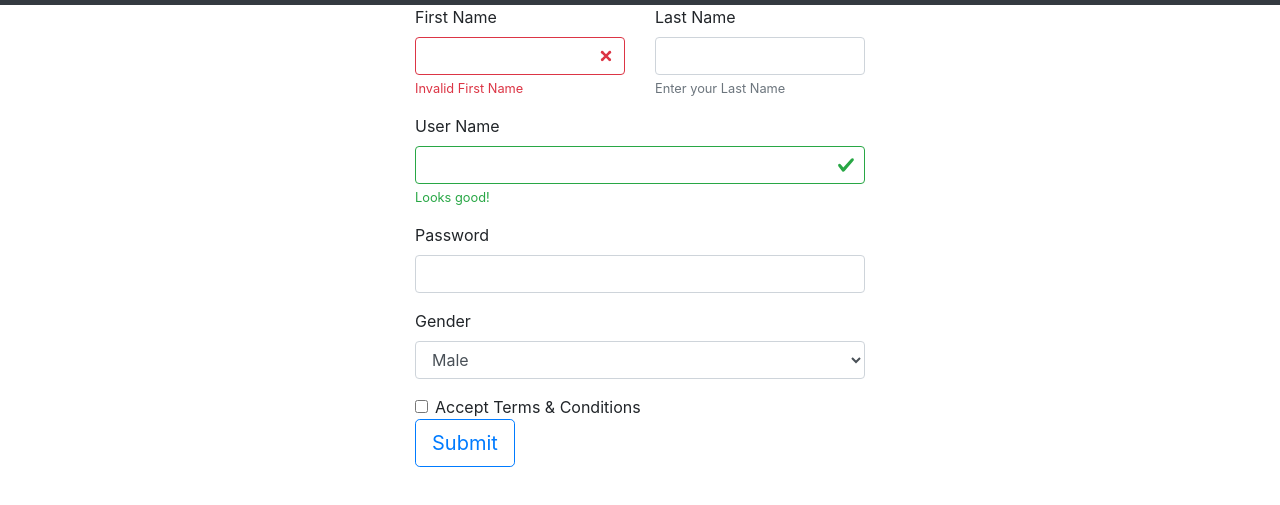
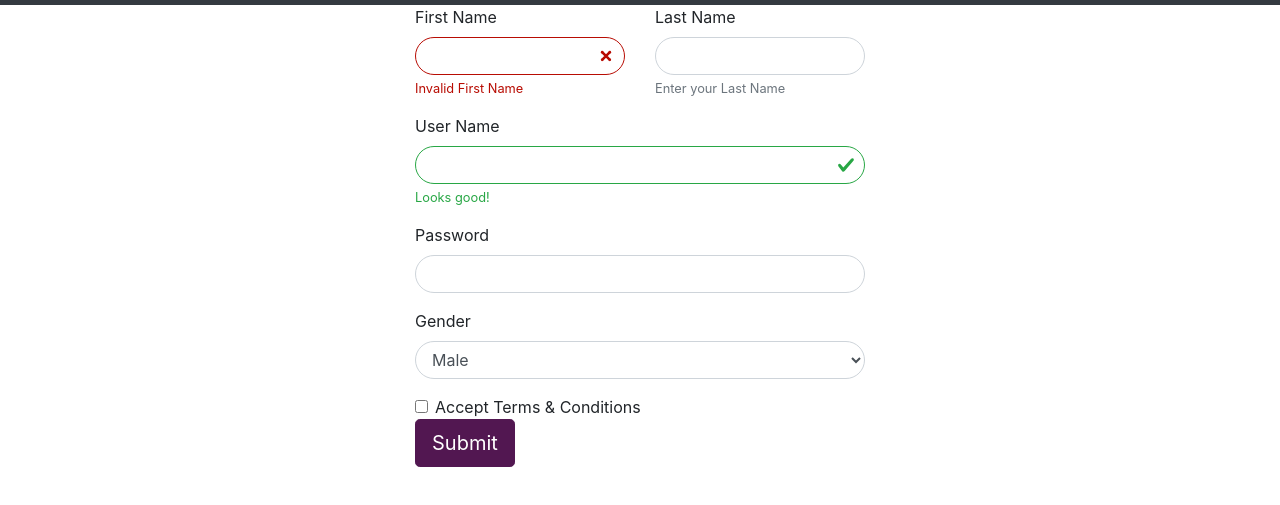
Before and after one commit to JerryDoran/SASS-Customization, a website: page forms.html in a window 1280 px wide. Shown: the part 51-556 px from the top of the page. Drawn offline with nearby package versions, Linux system fonts and the light colour scheme.

Commit message:
Finished project

```diff
--- a/forms.html
+++ b/forms.html
@@ -106,7 +106,7 @@
           >Accept Terms &amp; Conditions</label
         >
       </div>
-      <button type="submit" class="btn btn-outline-primary btn-lg">
+      <button type="submit" class="btn btn-primary btn-lg">
         Submit
       </button>
     </form>
--- a/main.scss
+++ b/main.scss
@@ -1,4 +1,27 @@
-@import 'node_modules/bootstrap/scss/bootstrap';
+// Need to override the bootstrap theme variables before the import statement.
+// Check bootstrap/scss _variables.scss files for properties you can over write.
+
+$theme-colors: (
+  'primary': #521751,
+  'danger': #b80c03
+);
+
+$border-radius: 10rem;
+
+// REQUIRED FROM BOOTSTRAP THEMES
+@import 'node_modules/bootstrap/scss/functions';
+@import 'node_modules/bootstrap/scss/variables';
+@import 'node_modules/bootstrap/scss/mixins';
+
+// OPTIONAL FROM BOOTSTRAP THEMES
+@import 'node_modules/bootstrap/scss/grid';
+@import 'node_modules/bootstrap/scss/navbar';
+@import 'node_modules/bootstrap/scss/utilities';
+@import 'node_modules/bootstrap/scss/transitions';
+@import 'node_modules/bootstrap/scss/reboot';
+@import 'node_modules/bootstrap/scss/type';
+@import 'node_modules/bootstrap/scss/buttons';
+@import 'node_modules/bootstrap/scss/forms';
 
 .main-form {
   width: 450px;
```
Also changed, not shown: dist/css/main.min.css.
